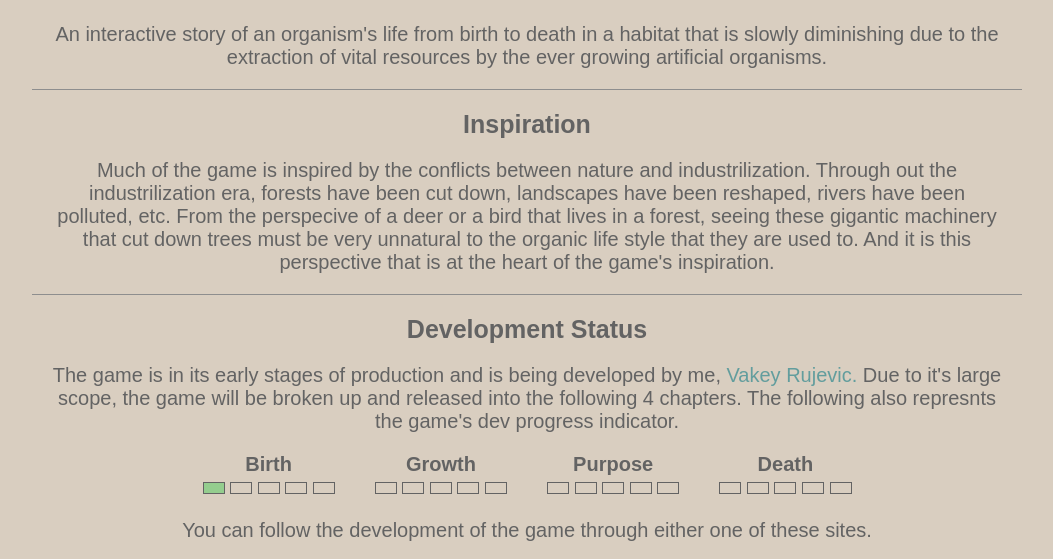
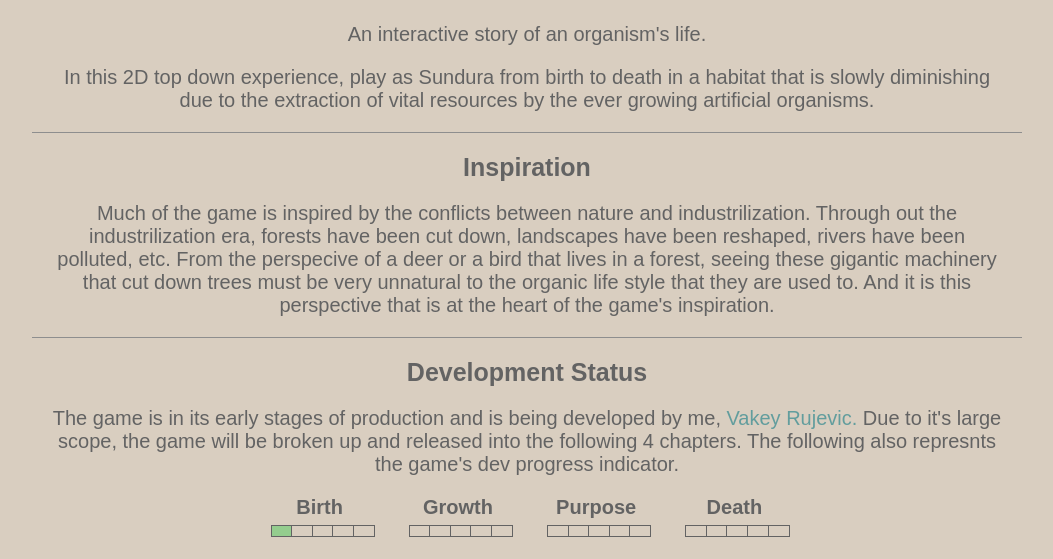
Before and after one commit to Vacummus/LifeOfSunduraWeb, a website: page index.html in a window 1280 px wide. Shown: the part 343-902 px from the top of the page, without its empty margins (113-1166 px from the left). Drawn offline with nearby package versions, Linux system fonts and the light colour scheme; some packages are replaced by stand-ins of ours.

Commit message:
A few style and text change improvements

```diff
--- a/src/pages/overview-module.html
+++ b/src/pages/overview-module.html
@@ -2,7 +2,11 @@
     <div class="overview-section">
         <!--<div class="section-title">Gameplay</div>-->
         <p>
-            An interactive story of an organism's life from birth to death in a habitat that is slowly diminishing due to the extraction
+            An interactive story of an organism's life.
+        </p>
+
+        <p>
+            In this 2D top down experience, play as Sundura from birth to death in a habitat that is slowly diminishing due to the extraction
             of vital resources by the ever growing artificial organisms.
         </p>
 
--- a/src/styles/pages/overview-module.less
+++ b/src/styles/pages/overview-module.less
@@ -26,6 +26,12 @@
                 height: 10px;
                 display: inline-block;
                 border: solid 1px;
+                margin-right: -6px;
+                border-right: none;
+
+                &:last-child {
+                    border-right: solid 1px;
+                }
 
                 &.completed {
                     background: @success-color;
```
Also changed, not shown: build/source-min.css.
